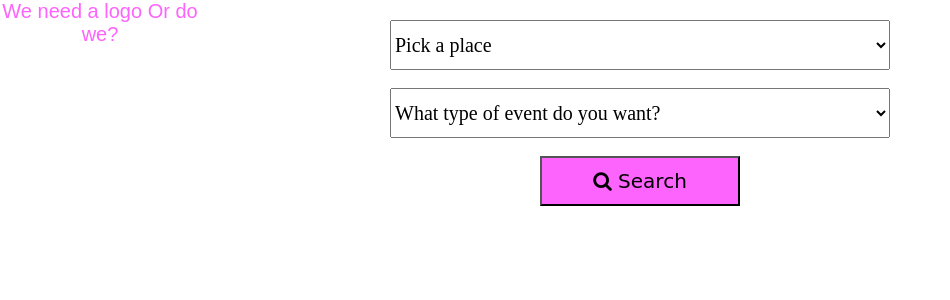
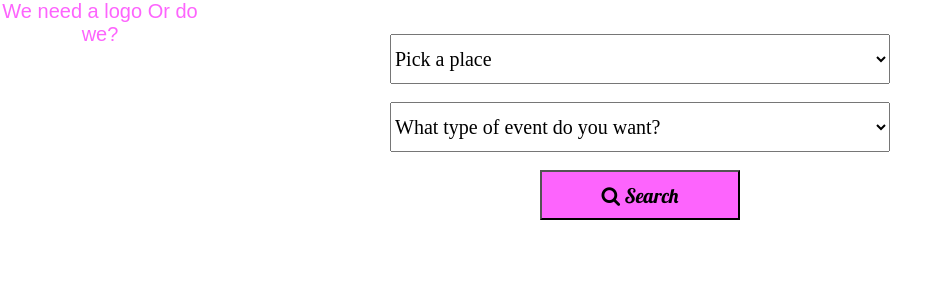
Before and after one commit to ruhsane/FinalProject, a Python web app: template Templates/index.html in a window 1280 px wide. Shown: the top 300 px of the page, without its empty margins (0-950 px from the left). Run offline with Jinja, Linux system fonts and the light colour scheme; the template is opened without the code that fills it, so the values that code supplies are empty; some libraries are stand-ins or nearby versions.

Commit message:
no message

```diff
--- a/Templates/index.html
+++ b/Templates/index.html
@@ -23,6 +23,8 @@
       <img class="mySlides w3-animate-fading" src="http://www.thecolorvibe.com/images/color_run_1.jpg" style="width:100%">
       <img class="mySlides w3-animate-fading" src="https://img.evbuc.com/https%3A%2F%2Fcdn.evbuc.com%2Fimages%2F31641848%2F205756103761%2F1%2Foriginal.jpg?w=1000&rect=0%2C80%2C960%2C480&s=9e50ed39e8d4c240ce4eabe77b7d8cec" style="width:100%">
       <img class="mySlides w3-animate-fading" src="https://images4.alphacoders.com/286/286698.jpg" style="width:100%">
+      <img class="mySlides w3-animate-fading" src="http://www.nycbikemaps.com/wp-content/uploads/2007/01/DSC_0092.jpg" style="width:100%">
+
 
 
       <section id="SearchBox">
--- a/static_folder/mainpage.css
+++ b/static_folder/mainpage.css
@@ -74,7 +74,7 @@ select {
 
 #mainheader {
   font-family: 'Lobster', cursive;
-  font-size: 50px;
+  font-size: 60px;
 }
 
 button {
@@ -82,6 +82,6 @@ button {
   width: 200px;
   font-size: 20px;
   background-color: #FD64FD;
-  font-family: Comic Sans MS, Comic Sans, cursive;
+  font-family: 'Lobster', cursive;
   cursor: pointer;
 }
```
